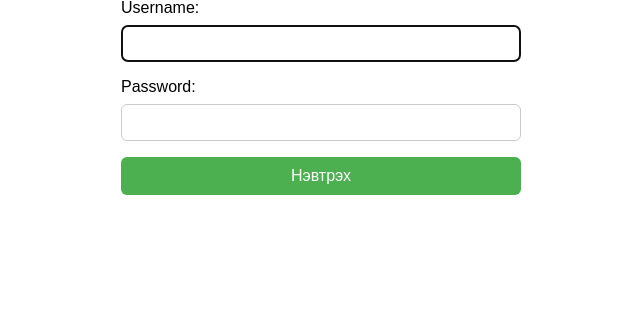
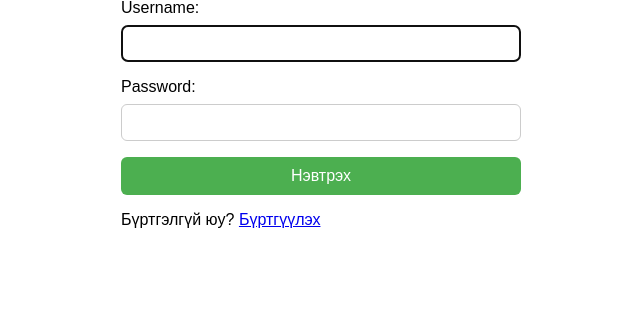
Before and after one commit to Saihanjargal-cloud0223/chatproject, a Django app: page /login/ in a window 1280 px wide. Shown: the part 189-506 px from the top of the page, without its empty margins (319-959 px from the left). Run offline with Django 5.2, Linux system fonts and the light colour scheme.

Commit message:
Update login.html

```diff
--- a/chat/templates/chat/login.html
+++ b/chat/templates/chat/login.html
@@ -13,6 +13,8 @@
       {% csrf_token %}
       {{ form.as_p }}
       <button type="submit">Нэвтрэх</button>
+      <p>Бүртгэлгүй юу? <a href="/register/">Бүртгүүлэх</a></p>
     </form>
+
   </body>
   </html>
```
Lines whose indentation alone changed are shown as unchanged.
